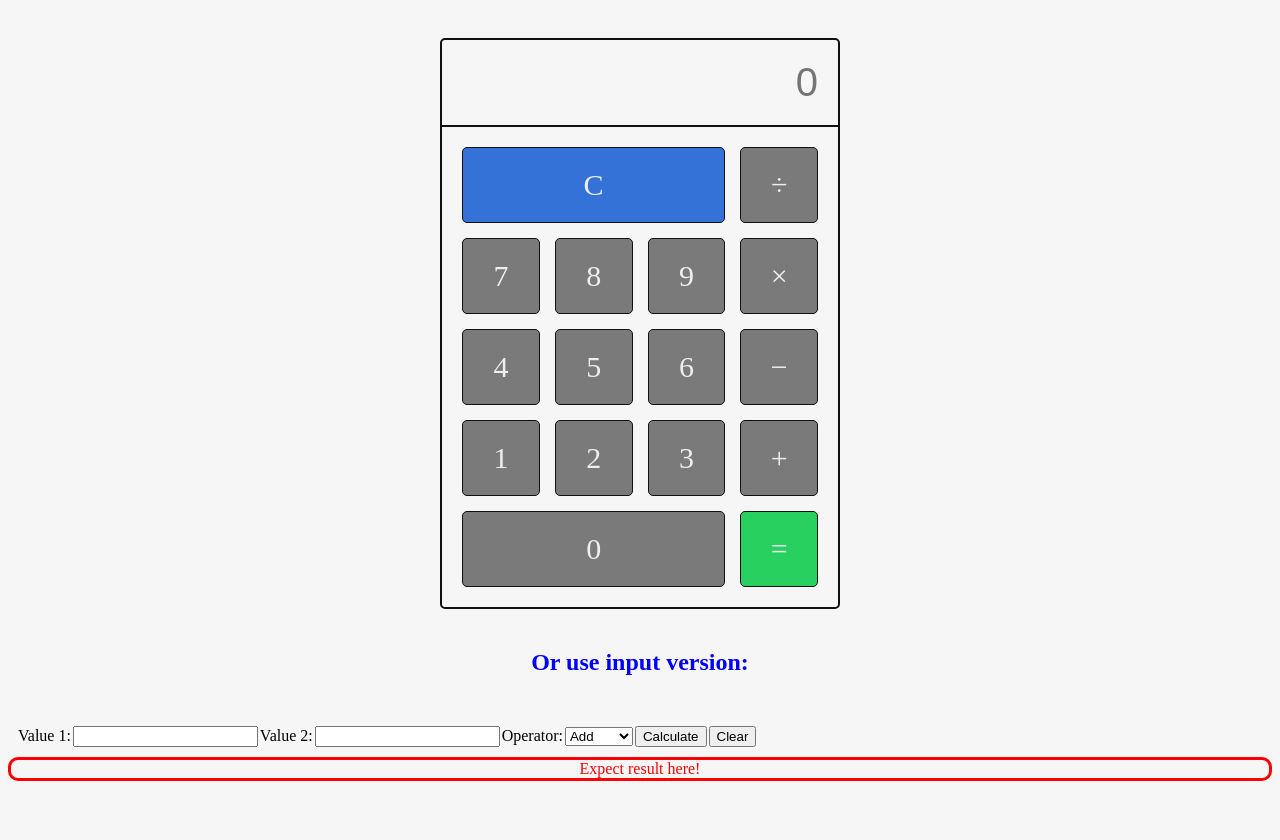
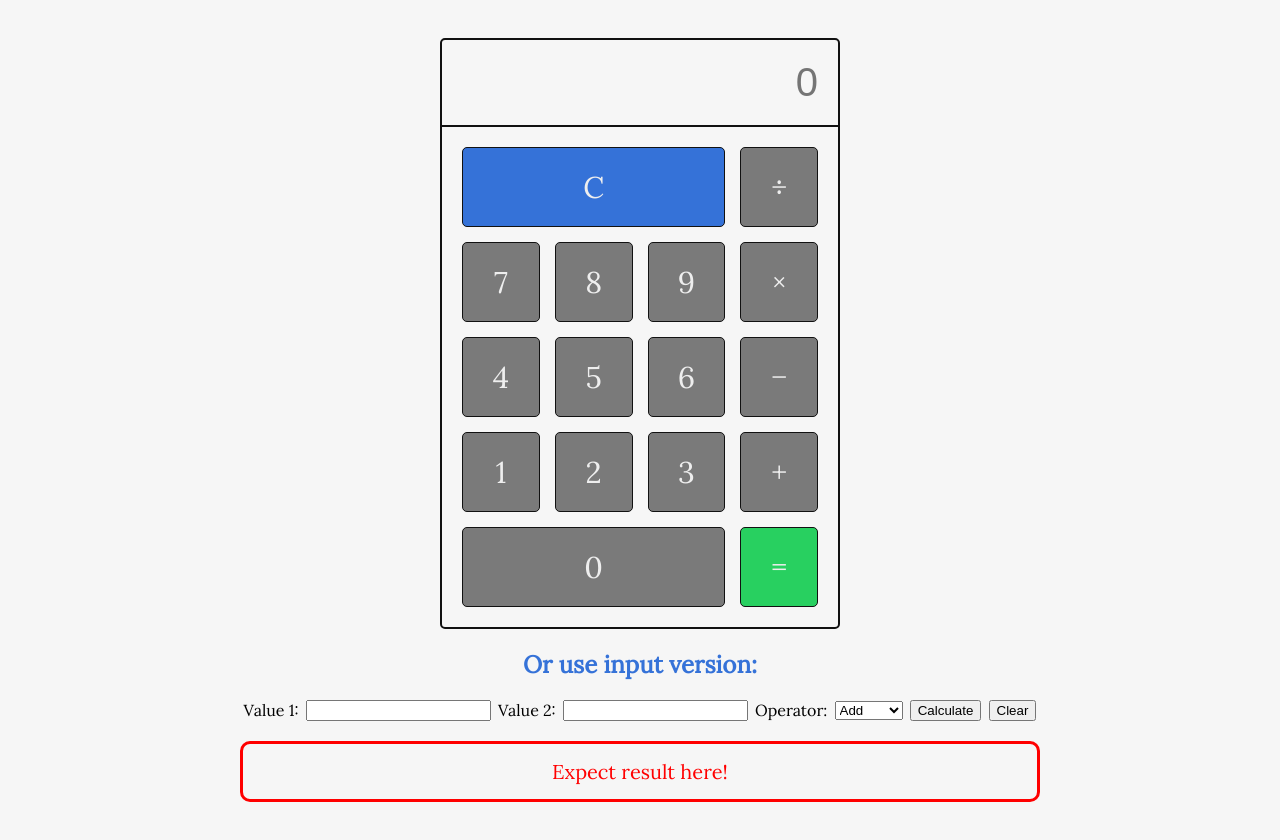
Before and after one commit to MiloBg/Calculator, a plain HTML site: page index.html in a window 1280 px wide. Before the commit the page ends 819 px from the top, so only its background shows below. Drawn offline with Linux system fonts and the light colour scheme.

Commit message:
Update style.css

```diff
--- a/style.css
+++ b/style.css
@@ -6,6 +6,7 @@ body {
     background: #f6f6f6;
     padding-bottom: 30px;
     padding-top: 30px;
+    font-family: 'Lora', serif;
 }
 
 .calculator {
@@ -13,7 +14,6 @@ body {
     margin: 0 auto;
     border: 2px solid #111;
     border-radius: 5px;
-        background-image: url(/img/space.jpg);
 
 }
 
@@ -68,23 +68,27 @@ body {
     background: #28D060;
 }
 
-.js-calc {
-    padding: 10px;
-    display: flex;
-    align-items: center;
-    justify-content: space-between;
-    width: 60%;
-}
-
-#result {
-    color: red;
-    border: 3px solid red;
-    border-radius: 10px;
+.js-version {
+    margin: 0 auto;
+    max-width: 800px;
     text-align: center;
 }
 
 h2 {
-    padding: 20px;
-    color: blue;
-    text-align: center;
+    color: #3572D8;
 }
+
+.js-calc {
+    display: flex;
+    align-items: center;
+    justify-content: space-around;
+}
+
+#result {
+    margin-top: 20px;
+    padding: 15px 0;
+    color: red;
+    font-size: 20px;
+    border: 3px solid red;
+    border-radius: 10px;
+}
```
